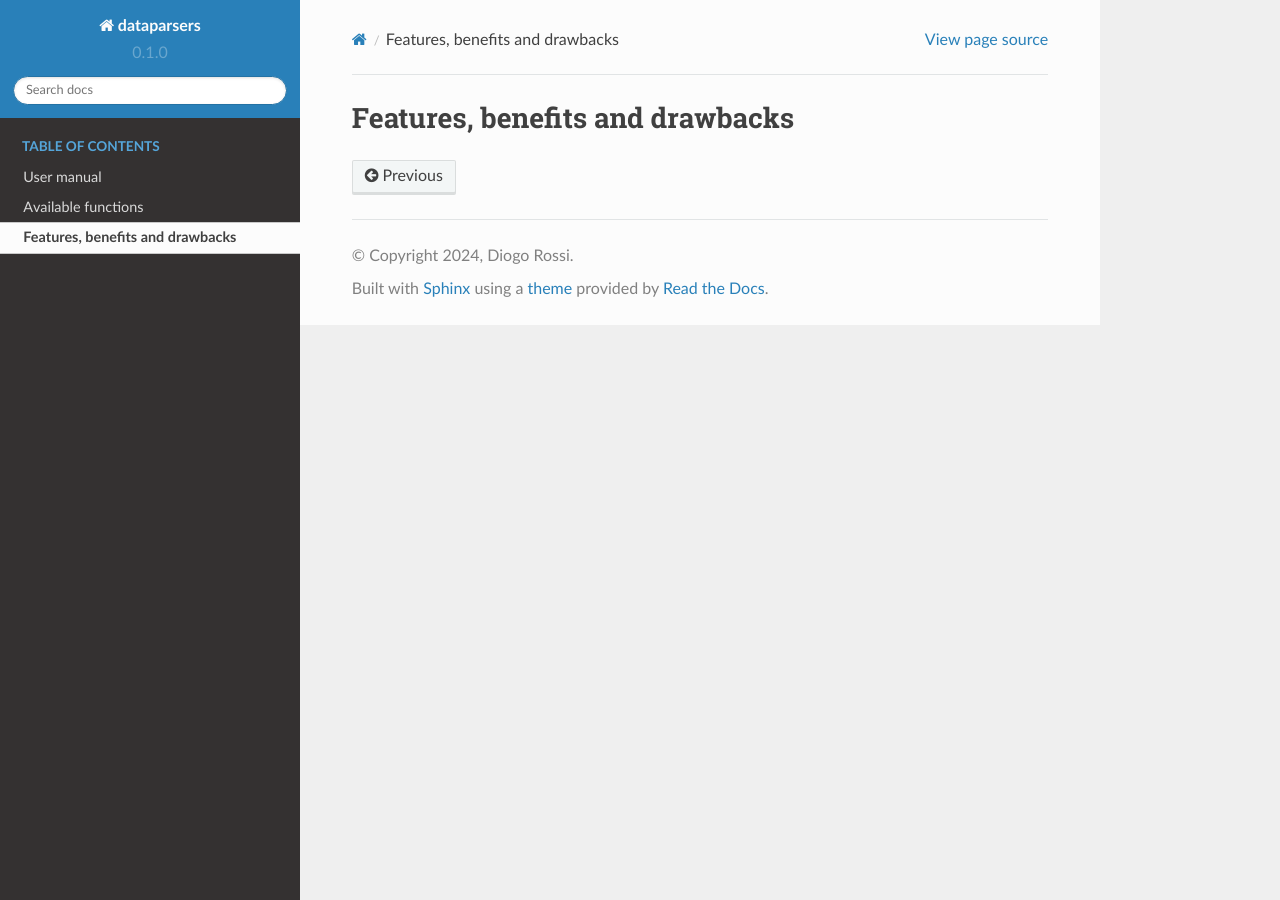
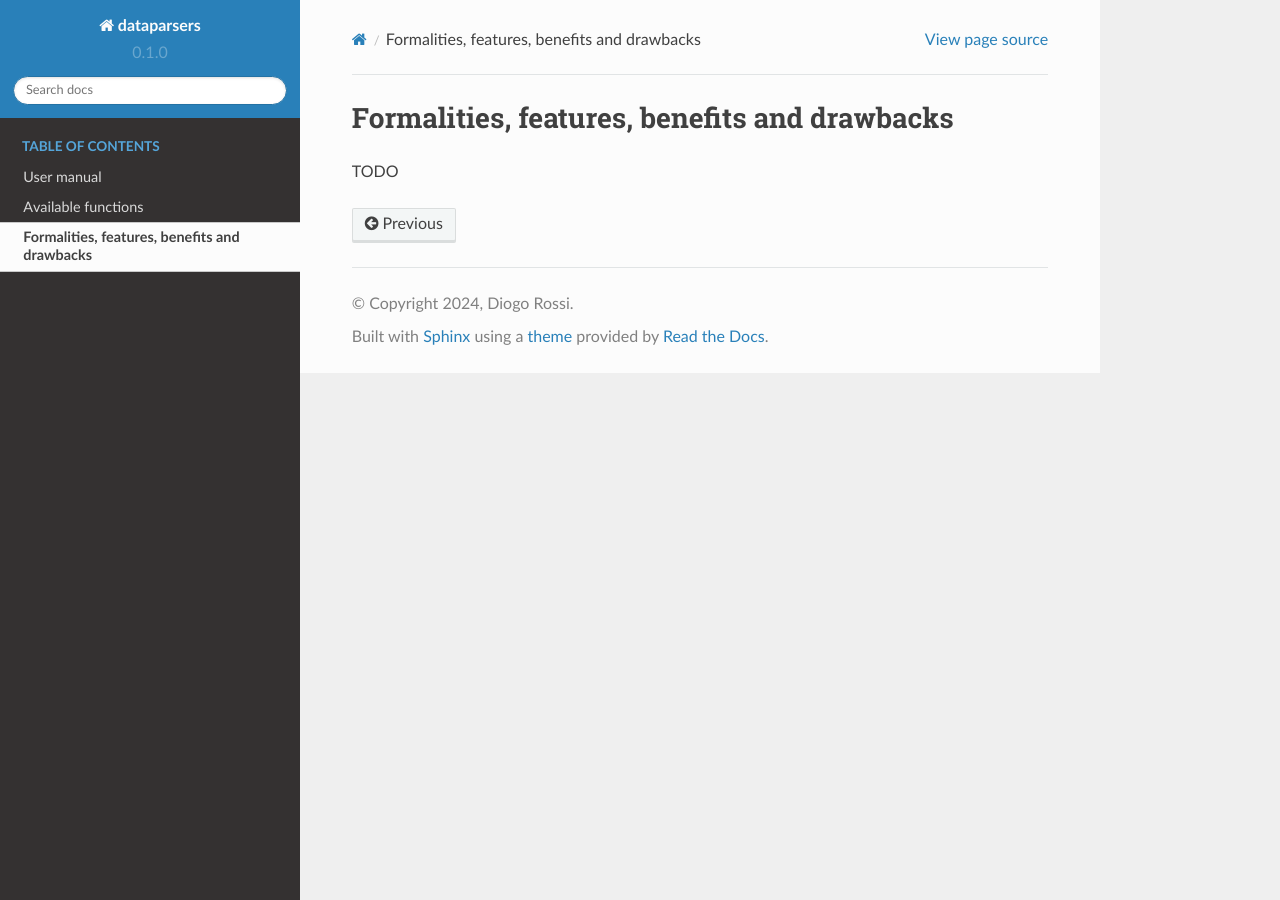
Before and after one commit to diogo-rossi/dataparsers, a Sphinx documentation site: the page built from docs/source/3_features.md, in a window 1280 px wide. Built offline with Sphinx 7.4.7 and the Read the Docs theme 2.0.0, drawn with Linux system fonts in a browser that asks for light colours; the version number is read from the project's files by our own code.

Commit message:
📄 docs: adds TODO

```diff
--- a/docs/source/3_features.md
+++ b/docs/source/3_features.md
@@ -1 +1,3 @@
-# Features, benefits and drawbacks
+# Formalities, features, benefits and drawbacks
+
+TODO
```
